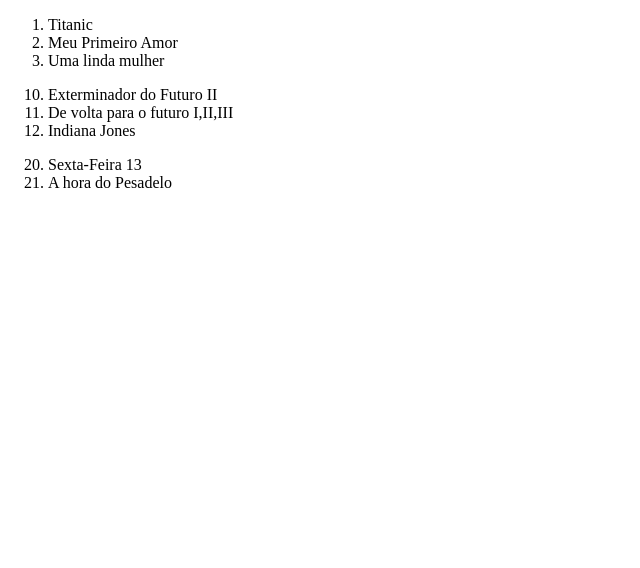
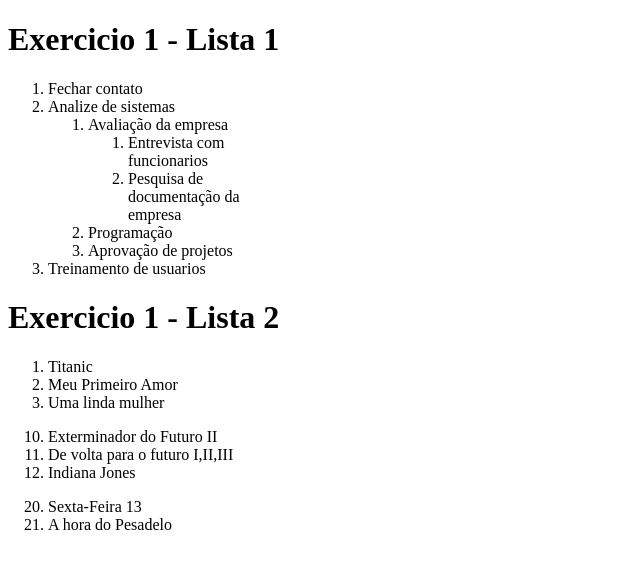
Before and after one commit to IvanCardoso/Atividade---DevOps, a plain HTML site: page index.html in a window 1280 px wide. Shown: the whole page, without its empty margins (0-640 px from the left). Drawn offline with Linux system fonts and the light colour scheme.

Commit message:
Atualizando o ndex.html

```diff
--- a/index.html
+++ b/index.html
@@ -3,9 +3,28 @@
 
 	<head>
         <meta charset="utf-8"/>
+
         <title>Exercicio 2 - 29/08</title>
     </head>
     <body>
+
+		<h1>Exercicio 1 - Lista 1 </h1>
+		<ol>
+			<li>Fechar contato</li>
+			<li>Analize de sistemas</li>
+				<ol>
+					<li>Avaliação da empresa</li>
+						<ol>
+						<li>Entrevista com<br> funcionarios</li>
+						<li>Pesquisa de<br> documentação da<br>	empresa</li>
+						</ol>
+					<li>Programação</li>
+					<li>Aprovação de projetos</li>
+				</ol>
+			<li>Treinamento de usuarios</li>
+
+		</ol>
+		<h1>Exercicio 1 - Lista 2</h1>
         <ol>
             <li>Titanic</li>
             <li>Meu Primeiro Amor</li>
```
